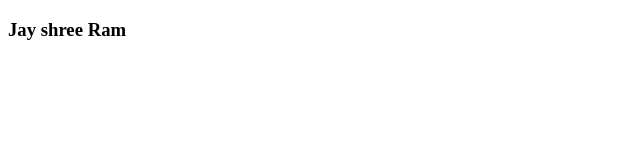
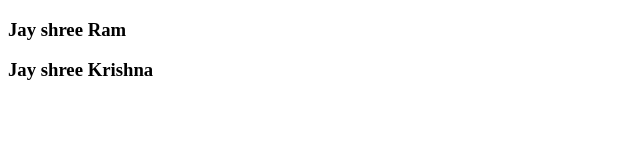
Before and after one commit to Madhavmurari/Second_Repo, a plain HTML site: page index.html in a window 1280 px wide. Shown: the whole page, without its empty margins (0-640 px from the left). Drawn offline with Linux system fonts and the light colour scheme.

Commit message:
new update

```diff
--- a/index.html
+++ b/index.html
@@ -7,5 +7,6 @@
 </head>
 <body>
     <h3>Jay shree Ram</h3>
+    <h3>Jay shree Krishna</h3>
 </body>
 </html>
```
